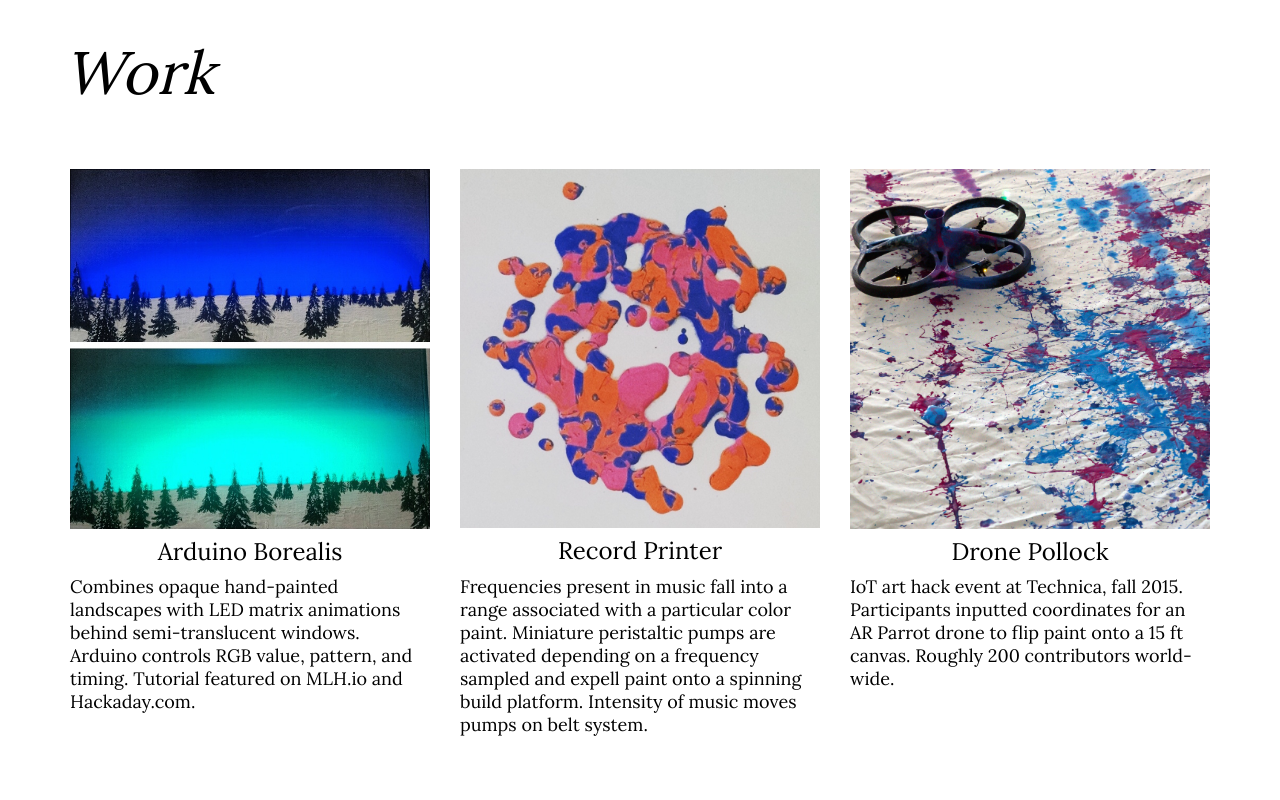
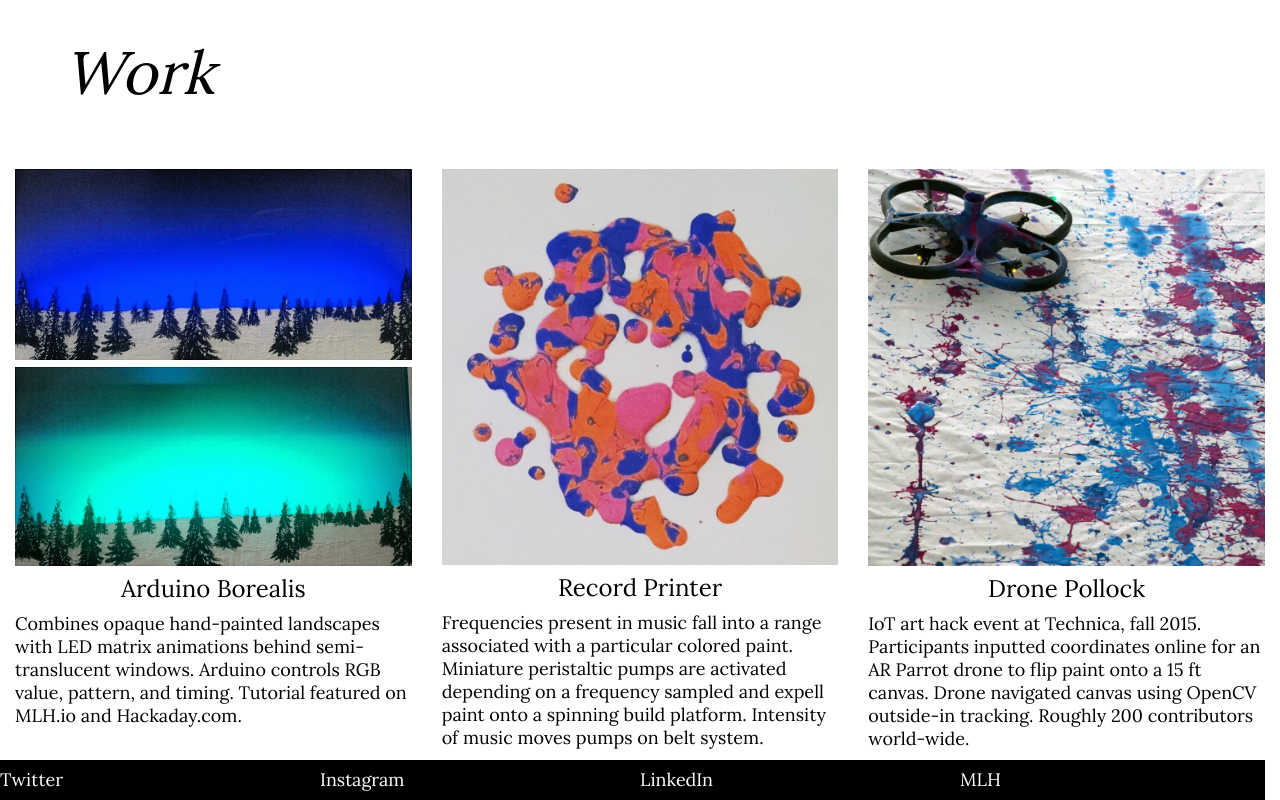
Before and after one commit to sbcohen/sbcohen.github.io, a plain HTML site: page index.html in a window 1280 px wide. Shown: the part 825-1625 px from the top of the page. Before the commit the page ends 1571 px from the top, so only its background shows below. Drawn offline with nearby package versions, Linux system fonts and the light colour scheme.

Commit message:
tablet and mobile changes

```diff
--- a/css/stefStyle.css
+++ b/css/stefStyle.css
@@ -26,6 +26,16 @@ html {
   height: 100vh;
   max-width: 100%;
   position: relative;
+}
+
+@media only screen and (max-width: 820px) {
+  #home {
+    background: url("../img/home-photo-tablet.jpeg") center center no-repeat fixed;
+    background-size: cover;
+    height: 100vh;
+    max-width: 100%;
+    position: relative;
+  }
 }
 
 h1 {
@@ -82,6 +92,7 @@ a {
 
 a:hover {
   color: gray;
+  text-decoration: none;
 }
 
 .banner {
@@ -130,8 +141,12 @@ a:hover {
   align-content: center;
 }
 
-footer {
+.footer {
   height: 2.5rem;
   width: 100%;
   background-color: black;
+  display: flex;
+  align-items: center;
+  justify-content: center;
+  text-decoration: none;
 }
--- a/index.html
+++ b/index.html
@@ -17,37 +17,52 @@
 </head>
 
 <body>
-  <!--
-    <div class="banner">
-      <div class="header-text">
-        <a href=" ">Work</a>
-        <a href=" ">Shop</a>
-        <a href=" ">Contact</a>
-      </div>
-    </div>
--->
   <section id="home">
     <h1 class="bottomleft">Stefanie Cohen</h1>
   </section>
   <section id="work">
     <h2>Work</h2>
-    <div class="container">
+    <div class="container-fluid">
       <div class="row text-center">
-        <div class="col-xs-6 col-md-4 text-center">
+        <div class="col-xs-12 col-sm-4 text-center">
           <img class="hack-img" src="img/arduinoBorealis.jpg">
           <h4>Arduino Borealis</h4>
           <h5>Combines opaque hand-painted landscapes with LED matrix animations behind semi-translucent windows. Arduino controls RGB value, pattern, and timing. Tutorial featured on MLH.io and Hackaday.com.</h5>
         </div>
-        <div class="col-xs-6 col-md-4">
+        <div class="col-xs-12 col-sm-4">
           <img class="hack-img" src="img/recordprinter.jpg">
           <h4>Record Printer</h4>
-          <h5>Frequencies present in music fall into a range associated with a particular color paint. Miniature peristaltic pumps are activated depending on a frequency sampled and expell paint onto a spinning build platform. Intensity of music moves pumps on belt system.</h5>
+          <h5>Frequencies present in music fall into a range associated with a particular colored paint. Miniature peristaltic pumps are activated depending on a frequency sampled and expell paint onto a spinning build platform. Intensity of music moves pumps on belt system.</h5>
         </div>
-        <div class="col-xs-6 col-md-4">
-          <img class="hack-img" src="img/dronepollock.JPG">
+        <div class="col-xs-12 col-sm-4">
+          <img class="hack-img" src="img/DP2.JPG">
           <h4>Drone Pollock</h4>
-          <h5>IoT art hack event at Technica, fall 2015. Participants inputted coordinates for an AR Parrot drone to flip paint onto a 15 ft canvas. Roughly 200 contributors world-wide.</h5>
+          <h5>IoT art hack event at Technica, fall 2015. Participants inputted coordinates online for an AR Parrot drone to flip paint onto a 15 ft canvas. Drone navigated canvas using OpenCV outside-in tracking. Roughly 200 contributors world-wide.</h5>
         </div>
+      </div>
+    </div>
+  </section>
+  <section id="footer">
+    <div class="row footer">
+      <div class="col-md-3">
+        <a href="https://twitter.com/stefcohen3">
+          <h6>Twitter</h6>
+        </a>
+      </div>
+      <div class="col-md-3">
+        <a href="https://www.instagram.com/stefcohen3/">
+          <h6>Instagram</h6>
+        </a>
+      </div>
+      <div class="col-md-3">
+        <a href="https://www.linkedin.com/in/stefaniecohen">
+          <h6>LinkedIn</h6>
+        </a>
+      </div>
+      <div class="col-md-3">
+        <a href="http://news.mlh.io/author/stefcohen">
+          <h6>MLH</h6>
+        </a>
       </div>
     </div>
   </section>
```
Also changed, not shown: img/DP2.JPG (added), img/home-photo-tablet.jpeg (added).
